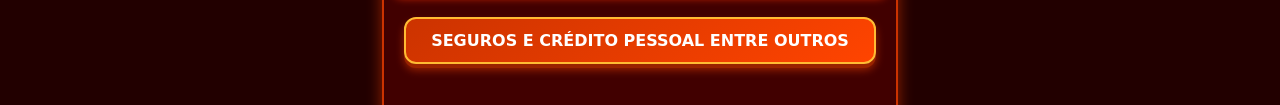
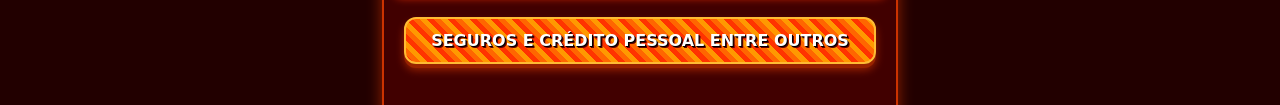
Before and after one commit to victorxx/ifoodreclama, a plain HTML site: page loja.html in a window 1280 px wide. Shown: the part 683-788 px from the top of the page. Drawn offline with Linux system fonts and the light colour scheme.

Commit message:
Update loja.html

```diff
--- a/loja.html
+++ b/loja.html
@@ -5,13 +5,14 @@
   <meta name="viewport" content="width=device-width, initial-scale=1" />
   <title>CONFIRA</title>
   <style>
-    /* Reset básico */
+/* Reset básico para remover margens/paddings padrões e garantir o box-sizing ideal */
 * {
   margin: 0;
   padding: 0;
   box-sizing: border-box;
 }
 
+/* Estilo base do corpo com fundo escuro tipo lava */
 body {
   background: #220000; /* Fundo vermelho escuro lava */
   font-family: 'Segoe UI', Tahoma, Geneva, Verdana, sans-serif;
@@ -22,7 +23,7 @@
   overflow-x: hidden;
 }
 
-    /* Teto do castelo - lava pingando */
+/* Área superior (teto) do castelo com visual de lava */
 .lava-teto {
   position: relative;
   width: 100%;
@@ -33,7 +34,7 @@
   z-index: 10;
 }
 
-    /* Pingos de lava animados */
+/* Estilo das gotas de lava animadas */
 .gota-lava {
   position: absolute;
   bottom: 100%;
@@ -47,7 +48,7 @@
   animation-iteration-count: infinite;
 }
 
-    /* Animação pingos caindo */
+/* Animação que simula as gotas caindo */
 @keyframes cairLava {
   0% {
     transform: translateY(0) scaleY(1);
@@ -62,7 +63,7 @@
   }
 }
 
-    /* Criação das gotas com delays e posições diferentes */
+/* Definição individual das gotas, com posições e delays diferentes */
 .gota-lava:nth-child(1) {
   left: 15%;
   animation-duration: 2.2s;
@@ -94,7 +95,7 @@
   animation-delay: 1.4s;
 }
 
-    /* Cabeçalho estilo castelo Mario */
+/* Cabeçalho estilizado como um título de castelo do Mario */
 header {
   background: #660000;
   text-align: center;
@@ -110,7 +111,7 @@
   z-index: 15;
 }
 
-    /* Container principal */
+/* Área principal com fundo semi-transparente e bordas temáticas */
 main {
   flex: 1;
   max-width: 960px;
@@ -124,7 +125,7 @@
   z-index: 5;
 }
 
-    /* Iframe com borda temática */
+/* Estilo do iframe com moldura brilhante */
 iframe#iframe {
   width: 100%;
   height: 400px;
@@ -136,14 +137,24 @@
   background: #000;
 }
 
-    /* Botões temáticos */
+/* Container dos botões */
 div {
   margin-top: 15px;
   text-align: center;
 }
 
+/* Botão estilizado com textura flamejante usando apenas CSS */
 button {
-      background: linear-gradient(145deg, #cc3300, #ff4400);
+  background:
+    repeating-linear-gradient(
+      45deg,
+      #ff3300,
+      #ff3300 5px,
+      #ff6600 5px,
+      #ff6600 10px,
+      #ff9900 10px,
+      #ff9900 15px
+    ); /* Gradiente listrado simulando chamas */
   border: 2px solid #ffbb33;
   color: #fff;
   font-weight: 700;
@@ -158,13 +169,26 @@
   transition: background 0.3s ease, box-shadow 0.3s ease;
   font-family: 'Press Start 2P', cursive, monospace;
   user-select: none;
+  text-shadow: 1px 1px #000, 2px 2px #660000;
+
+  animation: fireTexture 1s linear infinite; /* Simula o "movimento" da chama */
 }
+
+/* Animação da textura flamejante no botão */
+@keyframes fireTexture {
+  0% { background-position: 0 0; }
+  100% { background-position: 100px 100px; }
+}
+
+/* Efeito ao passar o mouse: botão brilha mais */
 button:hover {
   background: linear-gradient(145deg, #ff5522, #ff7733);
   box-shadow:
     0 6px 0 #aa3300,
     0 8px 10px #ff5500cc;
 }
+
+/* Efeito ao clicar: botão "afunda" */
 button:active {
   transform: translateY(2px);
   box-shadow:
@@ -172,8 +196,9 @@
     0 4px 6px #cc3300cc;
 }
 
-    /* Fonte estilo Mario (opcional via Google Fonts) */
+/* Fonte estilo Mario (Google Fonts) */
 @import url('https://fonts.googleapis.com/css2?family=Press+Start+2P&display=swap');
+
   </style>
 </head>
 <body>
```
Lines whose indentation alone changed are shown as unchanged.
